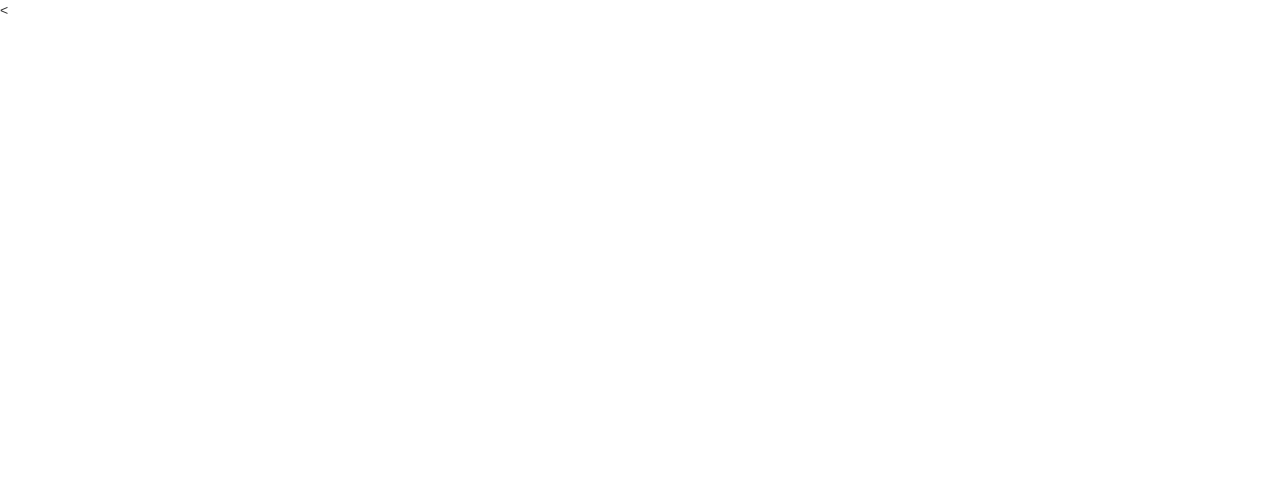
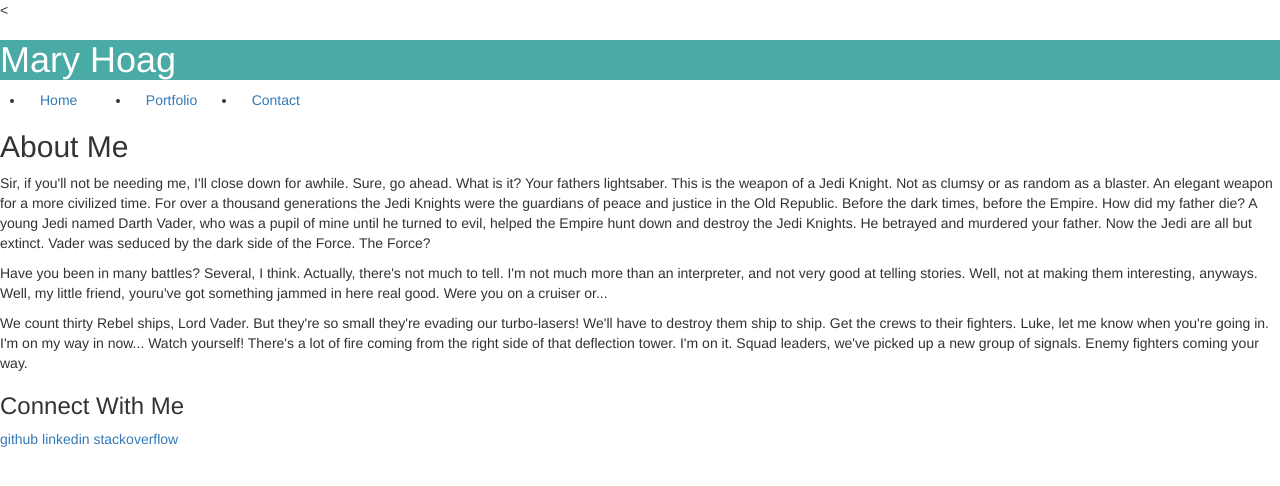
Before and after one commit to maryhoag/my-portfolio, a plain HTML site: page index.html in a window 1280 px wide. Drawn offline with nearby package versions, Linux system fonts and the light colour scheme.

Commit message:
index html added

```diff
--- a/assets/style.css
+++ b/assets/style.css
@@ -0,0 +1,8 @@
+.container {
+	background-image: url("images/fresh_snow/fresh_snow.png");
+}
+
+h1 {
+	background-color: #4aaaa5;
+	color: white;
+}
--- a/index.html
+++ b/index.html
@@ -1,12 +1,55 @@
 <<!DOCTYPE html>
-<html>
+<html lang="en">
 <head>
+<!--no idea what these meta tags do! -->
+	<meta charset="utf-8">
+    <meta http-equiv="X-UA-Compatible" content="IE=edge">
+    <meta name="viewport" content="width=device-width, initial-scale=1">
+
 	<title>Mary Hoag</title>
 
 	<link rel="stylesheet" href="https://maxcdn.bootstrapcdn.com/bootstrap/3.3.6/css/bootstrap.min.css" integrity="sha384-1q8mTJOASx8j1Au+a5WDVnPi2lkFfwwEAa8hDDdjZlpLegxhjVME1fgjWPGmkzs7" crossorigin="anonymous">
 	<link rel="stylesheet" type="text/css" href="assets/style.css">
+
 </head>
+
 <body>
+
+	<header class="container-fluid>">
+		<h1>Mary Hoag</h1>
+		<ul class="row" class="nav">
+			<li class="col-md-1" role="presentation" class="active"><a href="index.html">Home</a></li>
+			<li class="col-md-1" role="presentation" class="active"><a href="portfolio.html">Portfolio</a></li>
+			<li class="col-md-1" role="presentation"  class="active"><a href="contact.html">Contact</a></li>
+
+		</ul>
+	</header>
+
+	<section>
+		<h2>About Me</h2>
+
+		<p>
+			Sir, if you'll not be needing me, I'll close down for awhile. Sure, go ahead. What is it? Your fathers lightsaber. This is the weapon of a Jedi Knight. Not as clumsy or as random as a blaster. An elegant weapon for a more civilized time. For over a thousand generations the Jedi Knights were the guardians of peace and justice in the Old Republic. Before the dark times, before the Empire. How did my father die? A young Jedi named Darth Vader, who was a pupil of mine until he turned to evil, helped the Empire hunt down and destroy the Jedi Knights. He betrayed and murdered your father. Now the Jedi are all but extinct. Vader was seduced by the dark side of the Force. The Force?
+		</p>
+
+		<p>
+
+			Have you been in many battles? Several, I think. Actually, there's not much to tell. I'm not much more than an interpreter, and not very good at telling stories. Well, not at making them interesting, anyways. Well, my little friend, youru've got something jammed in here real good. Were you on a cruiser or...
+		</p>
+
+		<p>
+			We count thirty Rebel ships, Lord Vader. But they're so small they're evading our turbo-lasers! We'll have to destroy them ship to ship. Get the crews to their fighters. Luke, let me know when you're going in. I'm on my way in now... Watch yourself! There's a lot of fire coming from the right side of that deflection tower. I'm on it. Squad leaders, we've picked up a new group of signals. Enemy fighters coming your way.
+		</p>
+	</section>
+
+	<aside>
+		<h3>Connect With Me</h3>
+			<!-- insert images for links-->
+			<a href="https://github.com/maryhoag">github</a>
+			<a href="https://www.linkedin.com/in/maryhoag">linkedin</a>
+			<a href="http://stackoverflow.com/users/6145630/mary-hoag">stackoverflow</a>
+	</aside>
+
 
 </body>
 </html>
```
Also changed, not shown: assets/images/fresh_snow /fresh_snow.png (added), assets/images/fresh_snow /fresh_snow_@2X.png (added), assets/images/fresh_snow /readme.txt (added).
